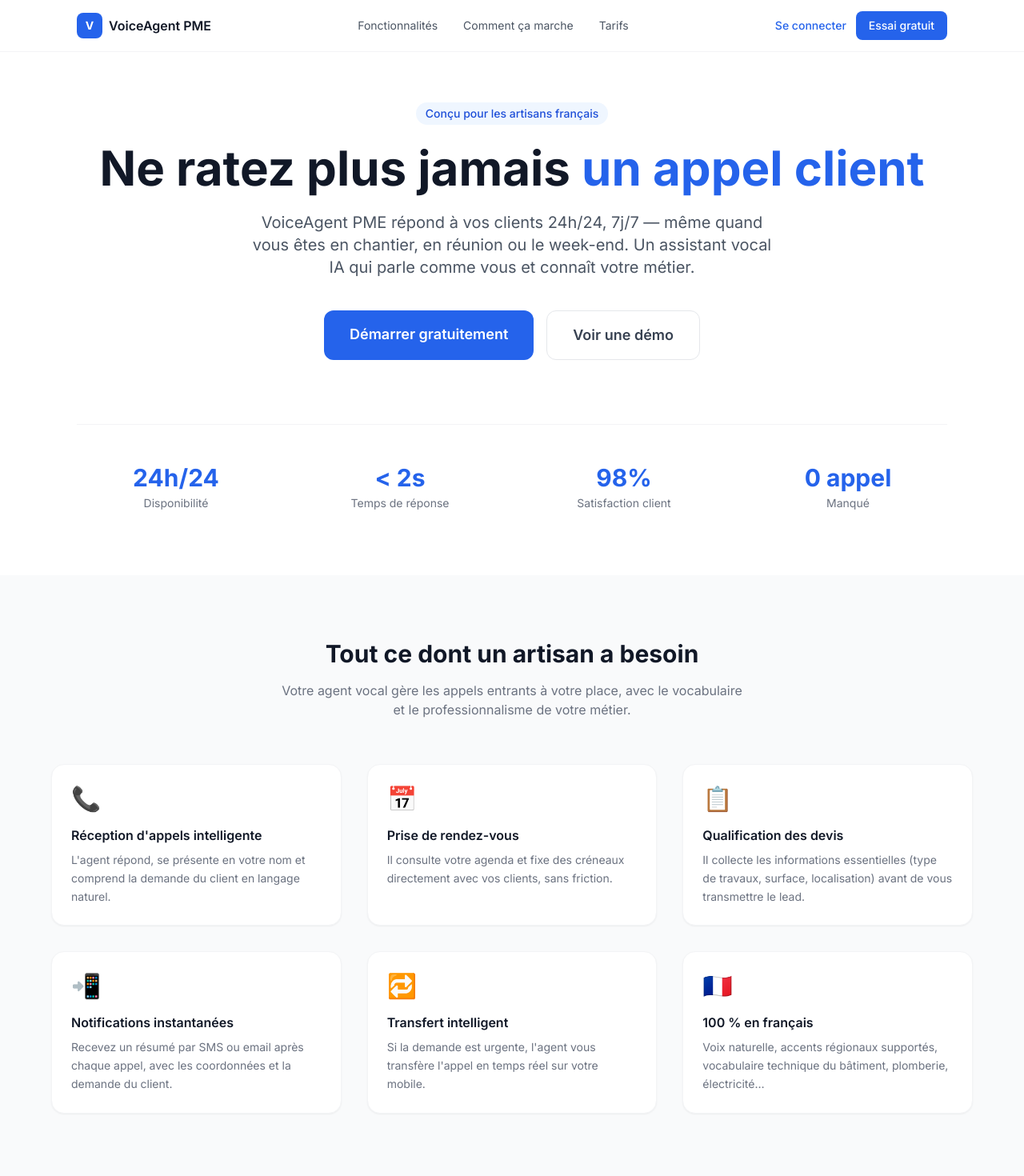
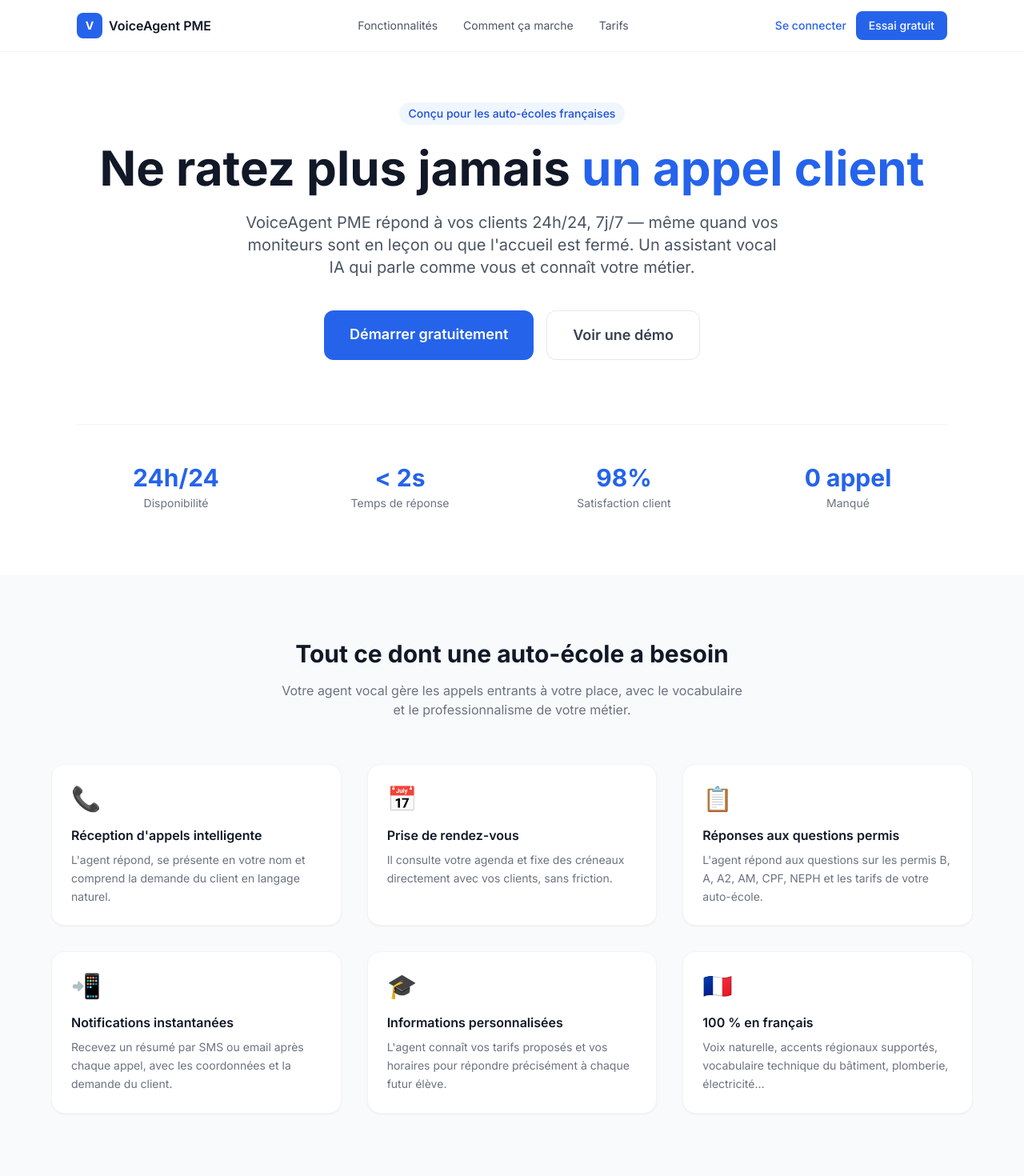
Before and after one commit to amhalilyes-cell/voiceagent-pme, a Next.js app: page / in a window 1280 px wide. Shown: the top 1470 px of the page at 80% size. Built offline with nearby package versions, Linux system fonts and the light colour scheme.

Commit message:
feat: landing page ciblée auto-écoles

```diff
--- a/src/app/page.tsx
+++ b/src/app/page.tsx
@@ -44,15 +44,15 @@ export default function HomePage() {
       <section className="pt-32 pb-20 px-4 sm:px-6 lg:px-8 max-w-6xl mx-auto">
         <div className="text-center">
           <span className="inline-block bg-blue-50 text-blue-700 text-sm font-medium px-3 py-1 rounded-full mb-6">
-            Conçu pour les artisans français
+            Conçu pour les auto-écoles françaises
           </span>
           <h1 className="text-4xl sm:text-5xl lg:text-6xl font-bold text-gray-900 leading-tight mb-6">
             Ne ratez plus jamais{" "}
             <span className="text-blue-600">un appel client</span>
           </h1>
           <p className="text-xl text-gray-600 max-w-2xl mx-auto mb-10">
-            VoiceAgent PME répond à vos clients 24h/24, 7j/7 — même quand vous
-            êtes en chantier, en réunion ou le week-end. Un assistant vocal IA
+            VoiceAgent PME répond à vos clients 24h/24, 7j/7 — même quand vos
+            moniteurs sont en leçon ou que l&apos;accueil est fermé. Un assistant vocal IA
             qui parle comme vous et connaît votre métier.
           </p>
           <div className="flex flex-col sm:flex-row gap-4 justify-center">
@@ -91,7 +91,7 @@ export default function HomePage() {
       <section id="fonctionnalites" className="py-20 bg-gray-50 px-4 sm:px-6 lg:px-8">
         <div className="max-w-6xl mx-auto">
           <h2 className="text-3xl font-bold text-center text-gray-900 mb-4">
-            Tout ce dont un artisan a besoin
+            Tout ce dont une auto-école a besoin
           </h2>
           <p className="text-center text-gray-500 mb-14 max-w-xl mx-auto">
             Votre agent vocal gère les appels entrants à votre place, avec le
@@ -111,8 +111,8 @@ export default function HomePage() {
               },
               {
                 icon: "📋",
-                title: "Qualification des devis",
-                desc: "Il collecte les informations essentielles (type de travaux, surface, localisation) avant de vous transmettre le lead.",
+                title: "Réponses aux questions permis",
+                desc: "L'agent répond aux questions sur les permis B, A, A2, AM, CPF, NEPH et les tarifs de votre auto-école.",
               },
               {
                 icon: "📲",
@@ -120,9 +120,9 @@ export default function HomePage() {
                 desc: "Recevez un résumé par SMS ou email après chaque appel, avec les coordonnées et la demande du client.",
               },
               {
-                icon: "🔁",
-                title: "Transfert intelligent",
-                desc: "Si la demande est urgente, l'agent vous transfère l'appel en temps réel sur votre mobile.",
+                icon: "🎓",
+                title: "Informations personnalisées",
+                desc: "L'agent connaît vos tarifs proposés et vos horaires pour répondre précisément à chaque futur élève.",
               },
               {
                 icon: "🇫🇷",
```
